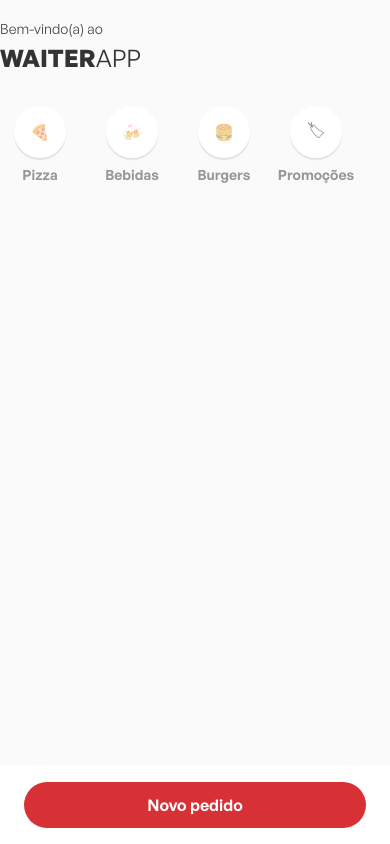
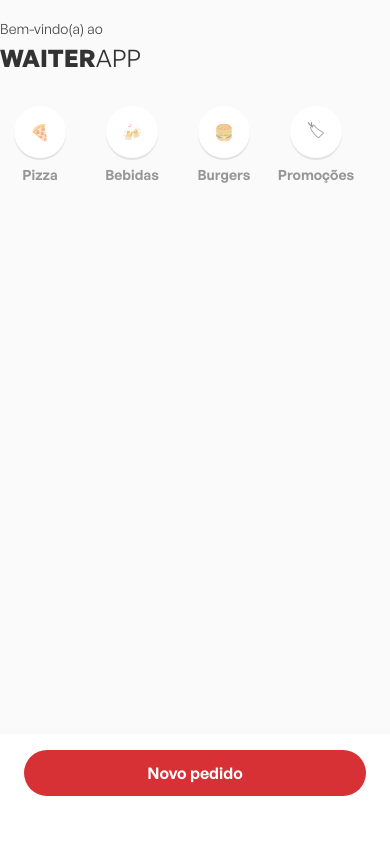
Before and after one commit to Fekleite/waiter-app, a React Native app: screen / in a window 390 px wide. Built offline with nearby package versions, Linux system fonts and the light colour scheme.

Commit message:
fix: add footer height

```diff
--- a/src/components/footer.tsx
+++ b/src/components/footer.tsx
@@ -13,5 +13,6 @@ const styles = StyleSheet.create({
   container: {
     paddingHorizontal: 24,
     paddingVertical: 16,
+    minHeight: 110,
   },
 });
--- a/src/screens/main.tsx
+++ b/src/screens/main.tsx
@@ -1,6 +1,5 @@
 import { useState } from 'react';
 import {
-  Dimensions,
   FlatList,
   Platform,
   SafeAreaView,
@@ -19,10 +18,6 @@ export function Main() {
 
   const isAndroid = Platform.OS === 'android';
   const statusBarHeight = StatusBar.currentHeight ?? 0;
-
-  const screenHeight = Dimensions.get('screen').height;
-  const windowHeight = Dimensions.get('window').height;
-  const navigationBarHeight = screenHeight - windowHeight + statusBarHeight;
 
   function handleSelectCategory(categoryId: string) {
     setSelectedCategory((prevState) =>
@@ -60,14 +55,7 @@ export function Main() {
         <View style={styles.menuList}></View>
       </SafeAreaView>
 
-      <SafeAreaView
-        style={[
-          styles.footerContainer,
-          isAndroid && navigationBarHeight
-            ? { marginBottom: navigationBarHeight }
-            : {},
-        ]}
-      >
+      <SafeAreaView style={styles.footerContainer}>
         <Footer />
       </SafeAreaView>
     </>
```
